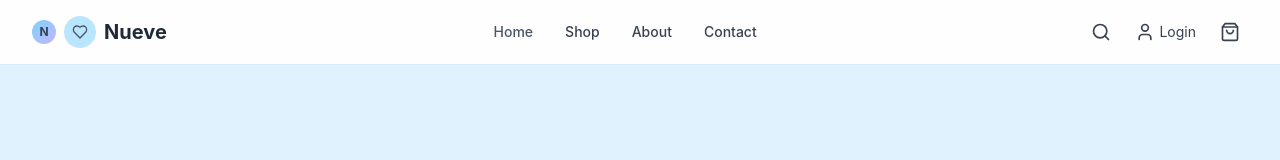
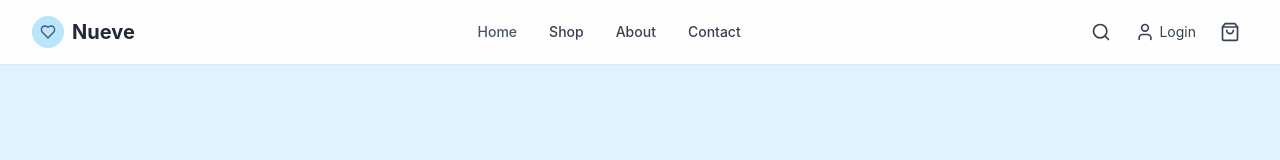
Before and after one commit to shadow49-cloud/clothing-site, a React (Vite) app: page / in a window 1280 px wide. Shown: the top 160 px of the page. Built offline with nearby package versions, Linux system fonts and the light colour scheme.

Commit message:
Remove Nueve logo from header

```diff
--- a/src/components/Header.tsx
+++ b/src/components/Header.tsx
@@ -17,9 +17,6 @@ const Header: React.FC = () => {
         <div className="flex items-center justify-between h-16">
           {/* Logo */}
           <Link to="/" className="flex items-center space-x-2 group">
-            <div className="w-6 h-6 bg-gradient-to-br from-sky-300 to-violet-300 rounded-full flex items-center justify-center transform group-hover:rotate-12 group-hover:scale-110 transition-transform duration-300">
-              <span className="text-xs font-bold text-slate-700">N</span>
-            </div>
             <div className="w-8 h-8 bg-sky-200 rounded-full flex items-center justify-center transform group-hover:rotate-12 group-hover:scale-110 transition-transform duration-300">
               <Heart className="w-4 h-4 text-slate-600" />
             </div>
```
